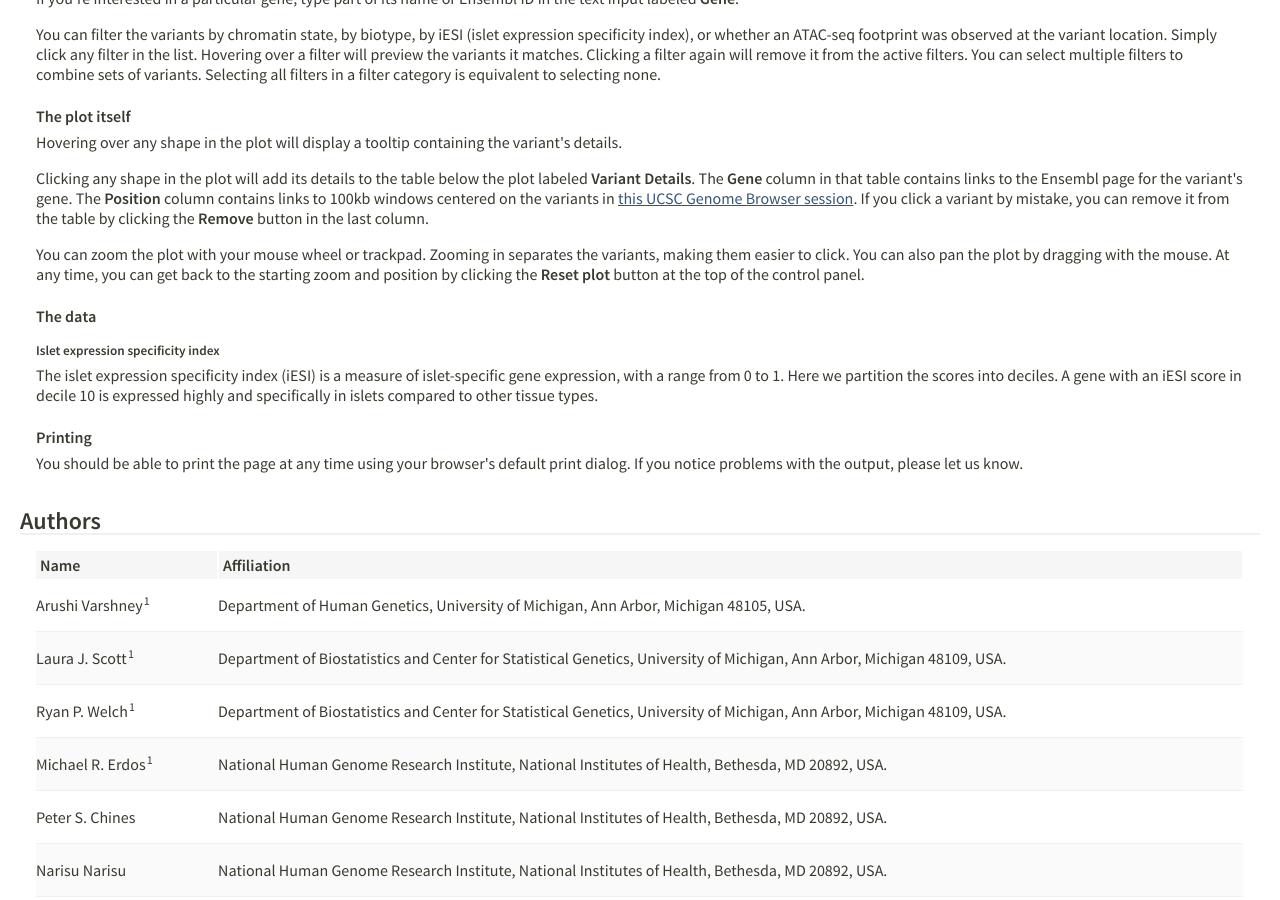
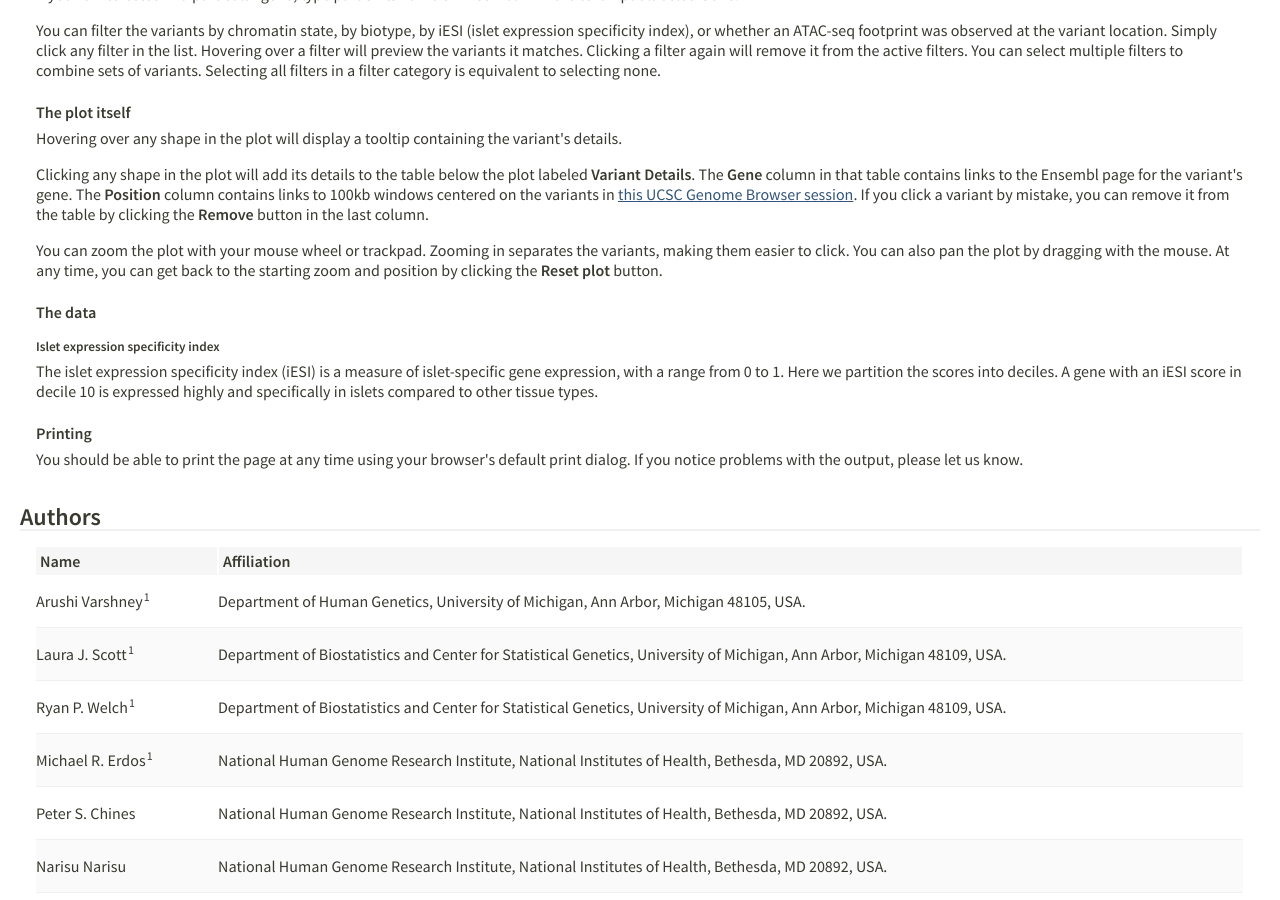
Before and after one commit to scjparker/scjparker.github.io, a Jekyll site: the page tools/isleteqtl/index.html, which Jekyll copies as it is, in a window 1280 px wide and 900 px high, scrolled down 1281 px. Built offline with Jekyll 4.4.1, drawn with Linux system fonts in a browser that asks for light colours.

Commit message:
Correct plot help.

```diff
--- a/tools/isleteqtl/index.html
+++ b/tools/isleteqtl/index.html
@@ -141,7 +141,7 @@
                         contains links to 100kb windows centered on the variants in <a href="http://genome.ucsc.edu/cgi-bin/hgTracks?hgS_doOtherUser=submit&amp;hgS_otherUserName=hensley&amp;hgS_otherUserSessionName=20160603_islet_eQTL" target="_blank">this UCSC Genome Browser session</a>. If you click a variant by mistake, you can remove it from the table by clicking the <b>Remove</b> button in the last column.</p>
                     <p>You can zoom the plot with your mouse wheel or trackpad. Zooming in separates the variants, making them easier to
                         click. You can also pan the plot by dragging with the mouse. At any time, you can get back to the starting zoom and
-                        position by clicking the <b>Reset plot</b> button at the top of the control panel.</p>
+                        position by clicking the <b>Reset plot</b> button.</p>
                     <h4>The data</h4>
                     <h5 id="iesiHelp">Islet expression specificity index</h5>
                     <p>The islet expression specificity index (iESI) is a measure of islet-specific gene expression, with a range from 0 to 1. Here we partition the scores into deciles. A gene with an iESI score in decile 10 is expressed highly and specifically in islets compared to other tissue types.</p>
```
